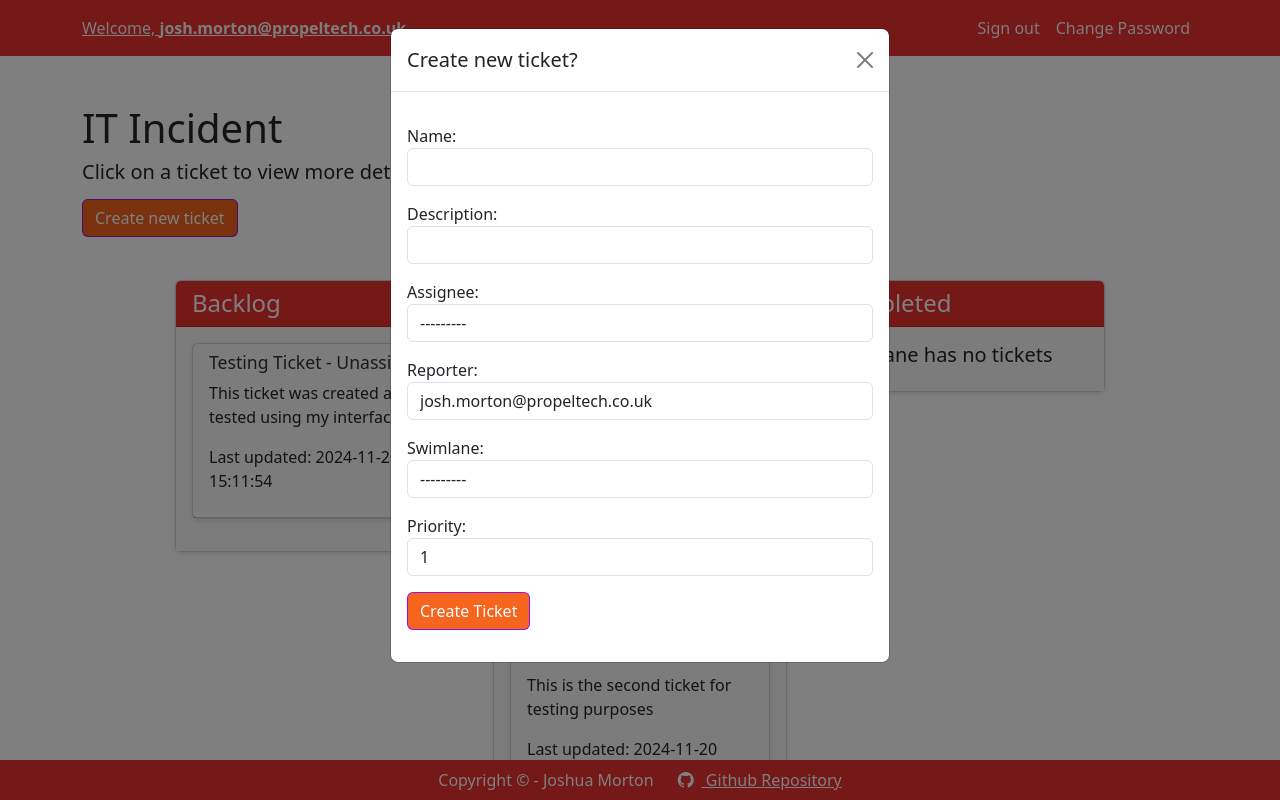
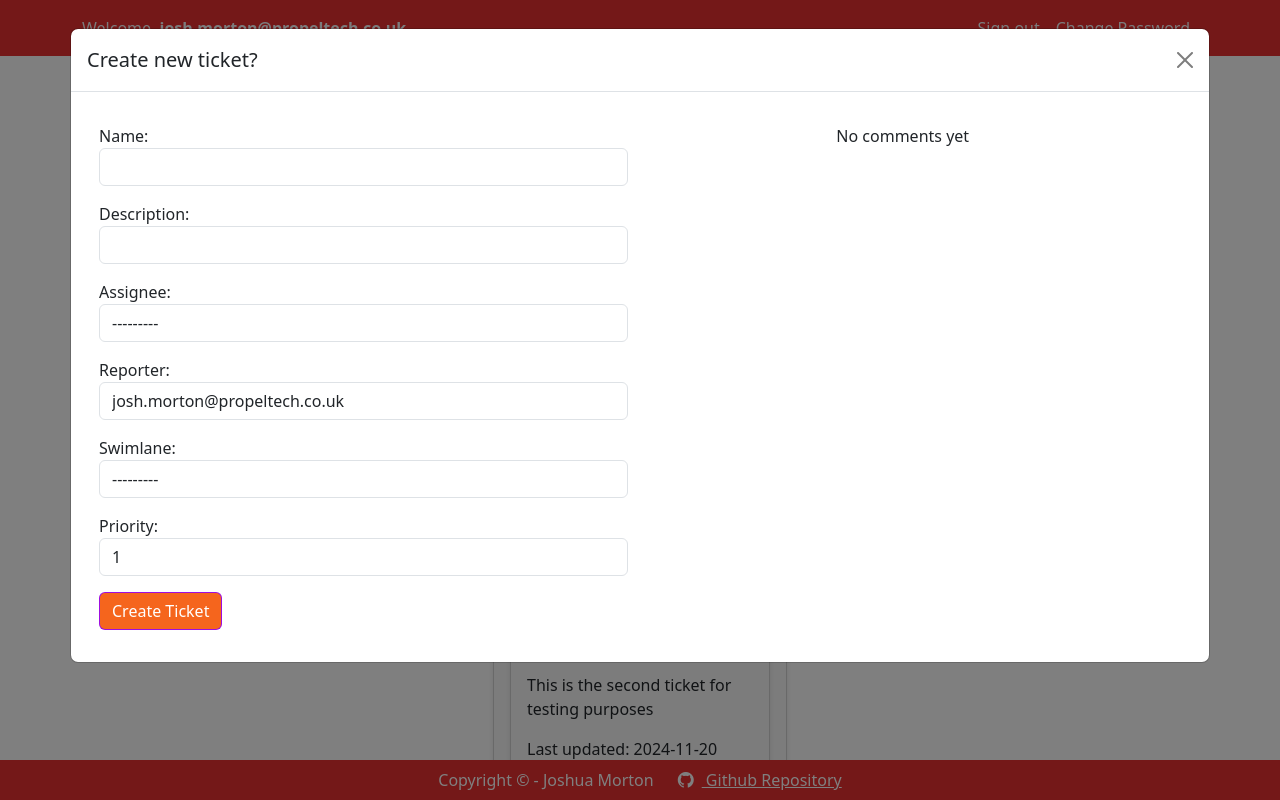
Before and after one commit to jMorton95/simple-helpdesk, a Django app: page /project/1/ticket/new in a window 1280 px wide. Run offline with Django 5.2, Linux system fonts and the light colour scheme; a user stored in the database is signed in; data comes from the database, SQL or seed files in the repository.

Commit message:
[dev] Render comments on each ticket and styling changes

```diff
--- a/app/simple_helpdesk/templates/generic_components/base_content_modal.html
+++ b/app/simple_helpdesk/templates/generic_components/base_content_modal.html
@@ -1,4 +1,4 @@
-<div class="modal show" id="{% block modal_id %}modal-id{% endblock %}" tabindex="-1" aria-labelledby="customModalLabel" aria-hidden="false">
+<div class="modal modal-xl show" id="{% block modal_id %}modal-id{% endblock %}" tabindex="-1" aria-labelledby="customModalLabel" aria-hidden="false">
   <div class="modal-dialog content-modal">
     <div class="modal-content">
       <div class="modal-header">
--- a/app/simple_helpdesk/templates/helpdesk/ticket_form.html
+++ b/app/simple_helpdesk/templates/helpdesk/ticket_form.html
@@ -10,6 +10,9 @@
 {% block modal_content %}
   <script defer src="{% static "js/ticket_form.js" %}"></script>
 
+  <div class="container">
+    <div class="row justify-content-between">
+      <div class="col-6">
         <form method="POST"
             action="{% if ticket %}{% url 'ticket_edit' project.id ticket.id%}{% else %}{%url 'ticket_create' project.id %}{% endif %}">
           {% csrf_token %}
@@ -17,5 +20,26 @@
           {% include "generic_components/form_errors.html" %}
           <button type="submit" class="btn btn-primary">{% if ticket %} Save {{ticket.name}} {% else %}Create Ticket {% endif %}</button>
         </form>
+      </div>
+      <div class="col-4">
+        {% if ticket.comments.count > 0 %}
+          {% for comment in ticket.comments %}
+          <div class="card">
+            <div class="card-body">
+              <strong>
+                {{comment.user.username}}
+              </strong>
+              <br />
+              <i>{{comment.updated_at|date:"D M d - g:i a"}}</i>
+              <p>{{comment.text}}</p>
+            </div>
+          </div>
+          {% endfor %}
+        {% else %}
+          <p>No comments yet</p>
+        {% endif %}
+    </div>
+    </div>
+  </div>
 
 {% endblock modal_content %}
```
Lines whose indentation alone changed are shown as unchanged.
